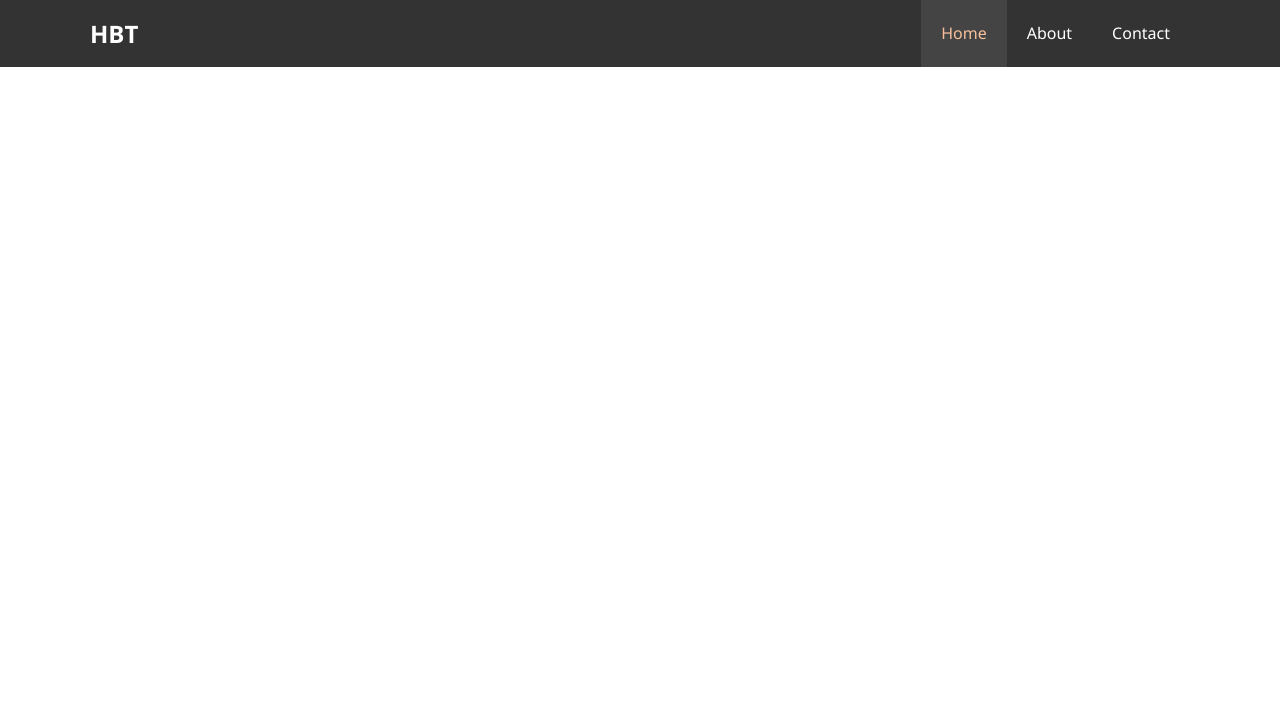
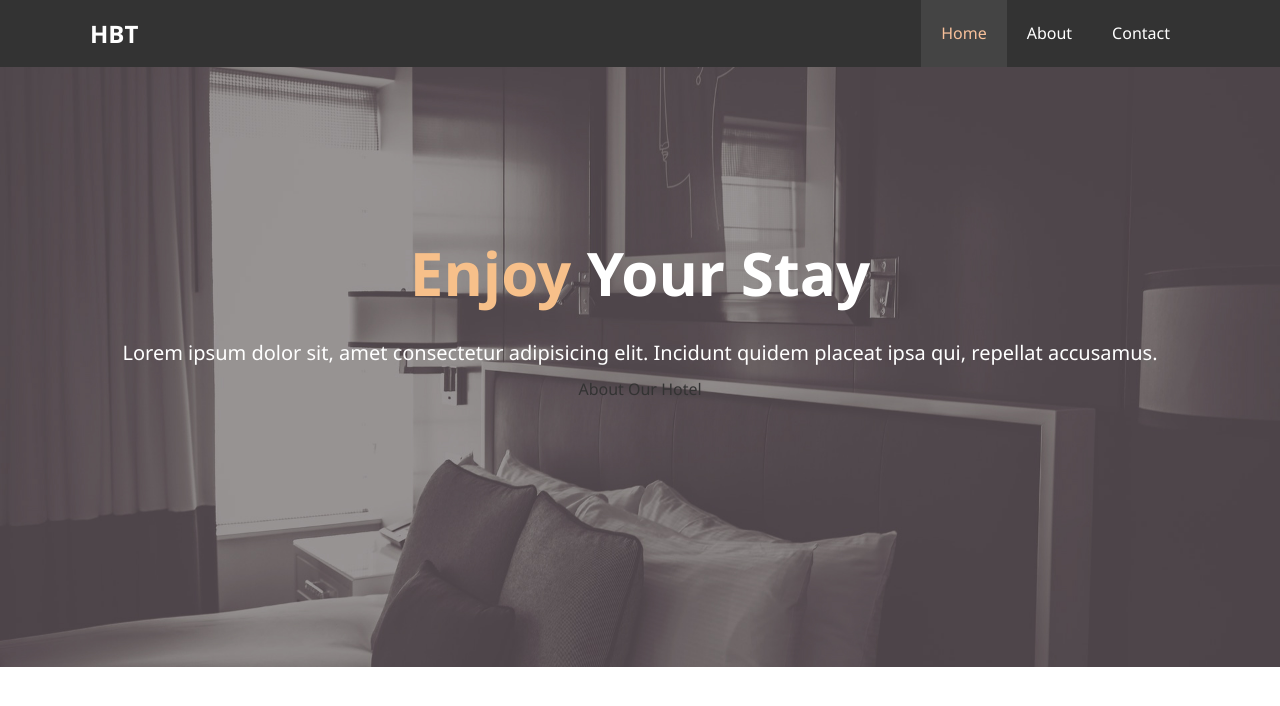
Before and after one commit to ayushmmodi/Hotel-Website, a plain HTML site: page index.html in a window 1280 px wide. Drawn offline with Linux system fonts and the light colour scheme.

Commit message:
first commit

```diff
--- a/css/style.css
+++ b/css/style.css
@@ -26,6 +26,12 @@ p {
   overflow: auto;
   padding: 0 20px;
   max-width: 1100px;
+}
+.text-primary {
+  color: #f7c08a;
+}
+.lead {
+  font-size: 20px;
 }
 /* navbar */
 #navbar {
@@ -57,3 +63,17 @@ p {
   background-color: #444;
   color: #f7c09a;
 }
+/* Showcase */
+#showcase {
+  background: url("../images/showcase.jpg") no-repeat center center/cover;
+  height: 600px;
+}
+#showcase .showcase-content {
+  color: #fff;
+  text-align: center;
+  padding-top: 170px;
+}
+#showcase .showcase-content h1 {
+  font-size: 60px;
+  line-height: 1.2em;
+}
--- a/index.html
+++ b/index.html
@@ -25,6 +25,18 @@
           </ul>
         </div>
       </nav>
+      <div id="showcase">
+        <div class="container">
+          <div class="showcase-content">
+            <h1><span class="text-primary">Enjoy</span> Your Stay</h1>
+            <p class="lead">
+              Lorem ipsum dolor sit, amet consectetur adipisicing elit. Incidunt
+              quidem placeat ipsa qui, repellat accusamus.
+            </p>
+            <a class="btn" href="about.html">About Our Hotel</a>
+          </div>
+        </div>
+      </div>
     </header>
   </body>
 </html>
```
